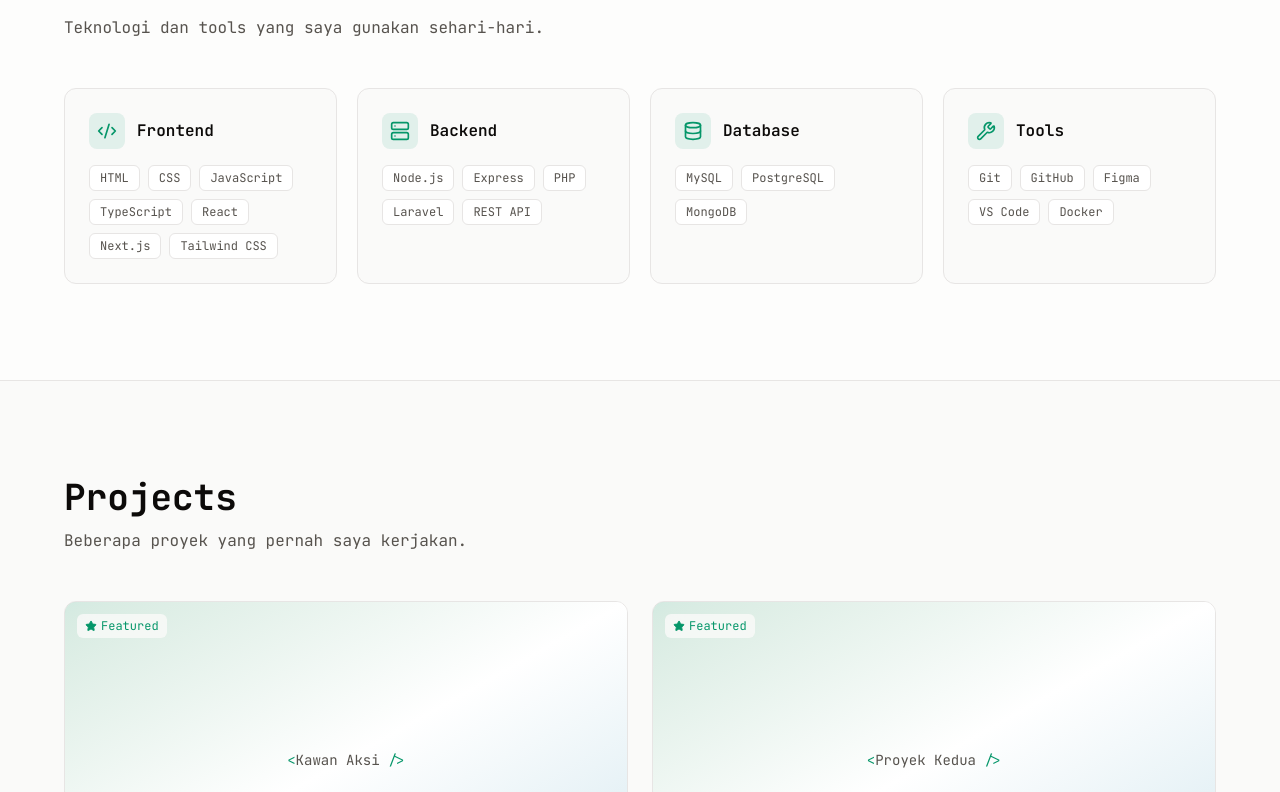
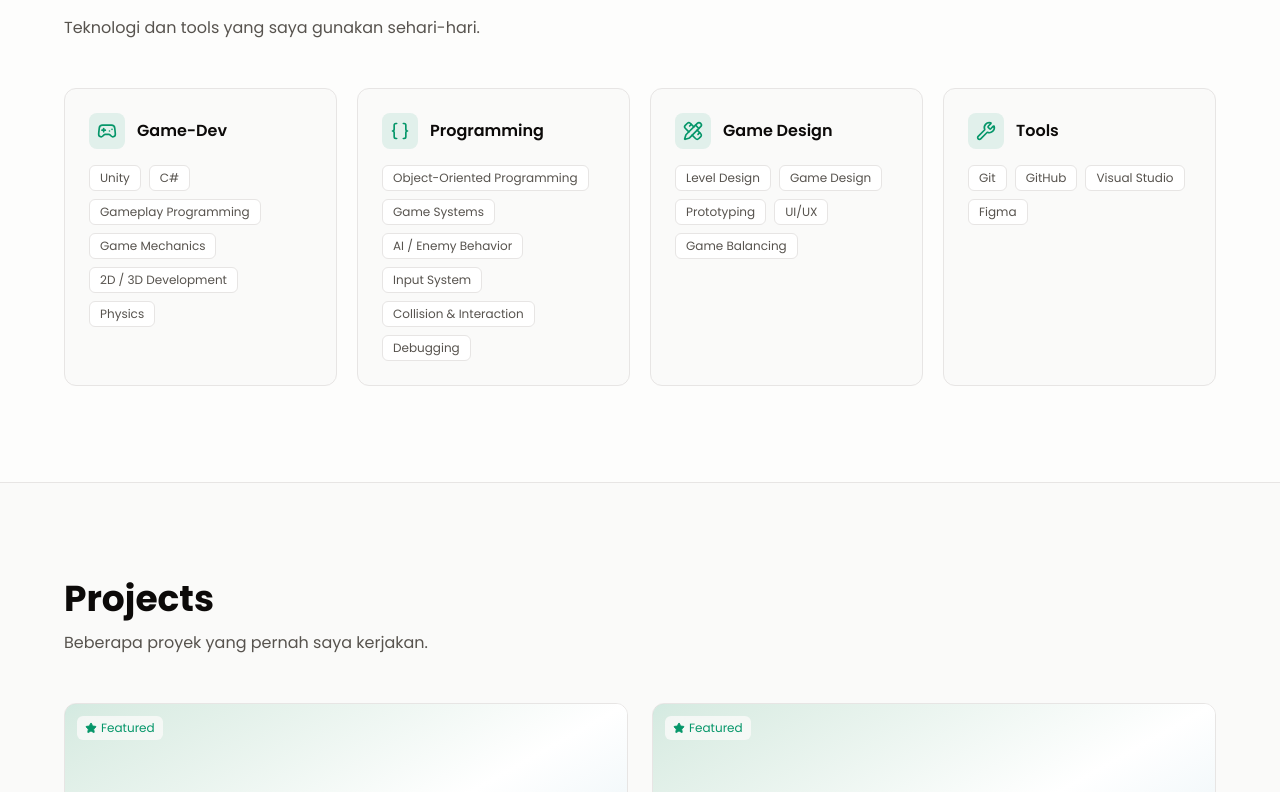
Before and after one commit to Ridho-Fauzan/MuhammadRidhoWeb, a Next.js app: page / in a window 1280 px wide. Shown: the part 1608-2400 px from the top of the page. Built offline with nearby package versions, Linux system fonts and the light colour scheme.

Commit message:
font and other minor changes

```diff
--- a/src/app/layout.tsx
+++ b/src/app/layout.tsx
@@ -1,9 +1,9 @@
 import type { Metadata } from "next";
-import { JetBrains_Mono } from "next/font/google";
+import { Poppins } from "next/font/google";
 import "./globals.css";
 import { profile } from "@/data/profile";
 
-const mono = JetBrains_Mono({
+const mono = Poppins({
   variable: "--font-mono",
   subsets: ["latin"],
 });
--- a/src/components/Skills.tsx
+++ b/src/components/Skills.tsx
@@ -1,9 +1,9 @@
-import { Code2, Database, Server, Wrench } from "lucide-react";
+import { Braces, Gamepad2, PencilRuler, Wrench } from "lucide-react";
 import { skills } from "@/data/profile";
 import Reveal from "./Reveal";
 import SectionTitle from "./SectionTitle";
 
-const icons = [Code2, Server, Database, Wrench];
+const icons = [Gamepad2, Braces, PencilRuler, Wrench];
 
 export default function Skills() {
   return (
--- a/src/data/profile.ts
+++ b/src/data/profile.ts
@@ -38,16 +38,29 @@ export const socials: { key: SocialKey; label: string; url: string }[] = [
   { key: "github", label: "GitHub", url: "https://github.com/Akashimoke" },
   { key: "linkedin", label: "LinkedIn", url: "https://www.linkedin.com/in/muhammad-ridho-fathi-fauzan-6131bb327/" },
   { key: "instagram", label: "Instagram", url: "https://www.instagram.com/biasadipanggilepep/" },
-  { key: "x", label: "X / Twitter", url: "https://x.com/username" },
+  { key: "x", label: "X / Twitter", url: "https://x.com/Waswer____" },
   { key: "email", label: "Email", url: "mailto:muhammadridhofathifauzan@gmail.com" },
 ];
 
 export const skills: { category: string; items: string[] }[] = [
-  { category: "Frontend", items: ["HTML", "CSS", "JavaScript", "TypeScript", "React", "Next.js", "Tailwind CSS"] },
-  { category: "Backend", items: ["Node.js", "Express", "PHP", "Laravel", "REST API"] },
-  { category: "Database", items: ["MySQL", "PostgreSQL", "MongoDB"] },
-  { category: "Tools", items: ["Git", "GitHub", "Figma", "VS Code", "Docker"] },
+  {
+    category: "Game-Dev",
+    items: ["Unity", "C#", "Gameplay Programming", "Game Mechanics", "2D / 3D Development", "Physics"],
+  },
+  {
+    category: "Programming",
+    items: ["Object-Oriented Programming", "Game Systems", "AI / Enemy Behavior", "Input System", "Collision & Interaction", "Debugging"],
+  },
+  {
+    category: "Game Design",
+    items: ["Level Design", "Game Design", "Prototyping", "UI/UX", "Game Balancing"],
+  },
+  {
+    category: "Tools",
+    items: ["Git", "GitHub", "Visual Studio", "Figma"],
+  },
 ];
+
 
 export type Project = {
   title: string;
@@ -107,7 +120,7 @@ export const experiences: {
     tech: ["Study", "Projects", "Research"],
   },
   {
-    role: "Junior High School - Senior High School Majoring in NaturalScience",
+    role: "Junior High School - Senior High School Majoring in Natural Science",
     company: "Pondok Pesantren Modern Daar el-Qolam",
     period: "2018 — 2024",
     description: "Studying at Pondok Pesantren Modern Daar el-Qolam, focusing on both academic and extracurricular activities.",
```
